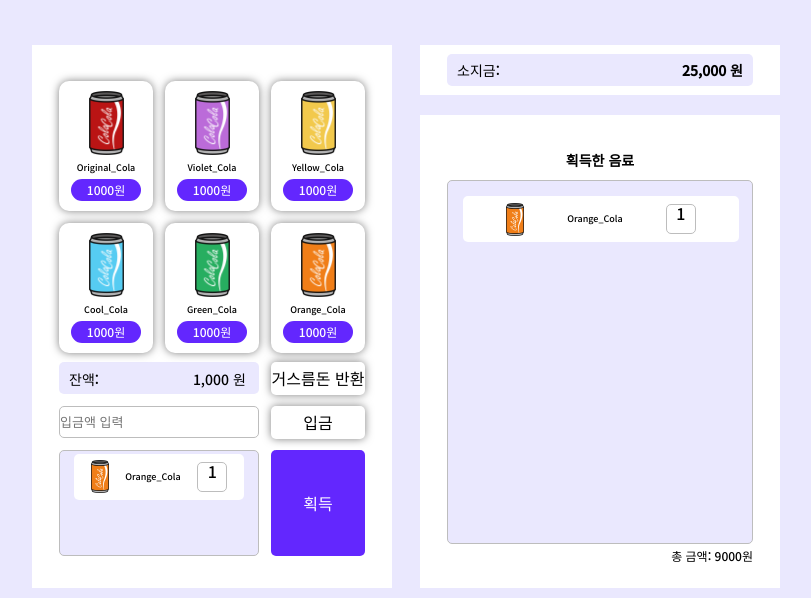
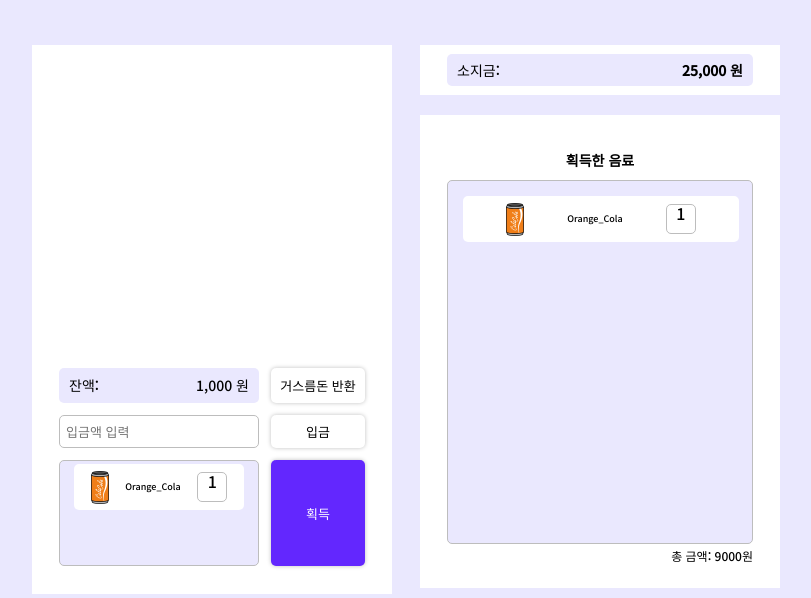
Before and after one commit to yeon1128/Vending_Machine, a plain HTML site: page index.html in a window 1280 px wide. Shown: the part 202-800 px from the top of the page, without its empty margins (234-1045 px from the left). Drawn offline with Linux system fonts and the light colour scheme.

Commit message:
design: 구입관련정보 마크업 및 css 수정

```diff
--- a/index.html
+++ b/index.html
@@ -21,9 +21,9 @@
       <main class="main-wrapper">
         <h2 class="ir">vending-machine</h2>
         <section class="vending-machine">
-          <h3 class="ir">choose drink</h3>
+          <h3 class="ir">음료 정보</h3>
           <ul class="list-drink">
-            <li class="drink">
+            <!-- <li class="drink">
               <button class="button-drink">
                 <img
                   class="img-drink"
@@ -68,19 +68,17 @@
                 <span class="name-drink">Orange_Cola</span>
                 <span class="price-drink">1000원</span>
               </button>
-            </li>
+            </li> -->
           </ul>
 
-          <section class="description-drink">
+          <section class="cont-buy-drink">
             <h3 class="ir">구입 관련 정보</h3>
-            <div class="text-balance">
-              <p class="title-balance">
-                잔액: <span class="num-balance">1,000 원</span>
-              </p>
+            <div class="info-balance">
+              잔액: <span class="num-balance">1,000 원</span>
             </div>
-            <button class="button-balance">거스름돈 반환</button>
-            <input class="input-cash" type="text" placeholder="입금액 입력" />
-            <button class="button-balance">입금</button>
+            <button class="button-return">거스름돈 반환</button>
+            <input class="input-cash" type="number" placeholder="입금액 입력" />
+            <button class="button-put">입금</button>
             <ul class="list-select">
               <li class="box-select">
                 <img class="img2-drink" src="./images/Orange_Cola.png" alt="" />
@@ -88,7 +86,7 @@
                 <span class="count-drink">1</span>
               </li>
             </ul>
-            <button class="button-select">획득</button>
+            <button class="button-get">획득</button>
           </section>
         </section>
 
--- a/style/style.css
+++ b/style/style.css
@@ -49,7 +49,61 @@ body {
   justify-content: space-around;
 }
 
-.list-drink {
+.vending-machine .cont-buy-drink {
+  display: grid;
+  grid-template-columns: 1fr 1fr 1fr;
+  gap: 12px;
+  margin-top: 20px;
+}
+
+.cont-buy-drink .info-balance,
+.cont-buy-drink .input-cash,
+.cont-buy-drink .list-select {
+  grid-column: 1/3;
+  border-radius: 5px;
+}
+
+.cont-buy-drink .info-balance {
+  background-color: #eae8fe;
+  width: 200px;
+  border-radius: 5px;
+  padding: 5px 10px;
+  font-size: 14px;
+  line-height: 25px;
+}
+
+.info-balance .num-balance {
+  float: right;
+}
+
+.cont-buy-drink .button-return,
+.cont-buy-drink .button-get,
+.cont-buy-drink .button-put {
+  /* background-color: #fff; */
+  box-shadow: 0px 0px 4px rgb(0 0 0 / 25%);
+  border-radius: 5px;
+  padding: 6px 0;
+  font-size: 13px;
+  font-weight: 500;
+}
+
+.cont-buy-drink .button-return,
+.cont-buy-drink .button-put {
+  background-color: #fff;
+}
+
+.cont-buy-drink .button-get {
+  background-color: #6327fe;
+  color: #fff;
+}
+
+.cont-buy-drink .input-cash {
+  border: 1px solid #bdbdbd;
+  font-size: 13px;
+  padding: 6px;
+}
+
+.vending-machine .list-drink {
   display: grid;
   grid-template-columns: repeat(3, 94px);
   grid-template-rows: repeat(2, 130px);
@@ -58,11 +112,11 @@ body {
   margin: 0 auto;
 }
 
-.drink {
+.list-drink .drink {
   text-align: center;
 }
 
-.button-drink {
+.drink .button-drink {
   width: 94px;
   height: 130px;
   background-color: #fff;
@@ -97,15 +151,6 @@ body {
   margin: 7px auto 0;
 }
 
-.description-drink {
-  display: grid;
-  grid-template-columns: 200px 94px;
-  grid-template-rows: 32px 32px 106px;
-  column-gap: 12px;
-  row-gap: 12px;
-  margin: 0 auto;
-}
-
 /* 구매 관련 정보 */
 
 /* 소지금 */
@@ -134,33 +179,6 @@ body {
   padding: 25px 27px 26px;
 }
 
-.text-balance {
-  display: flex;
-  justify-content: space-between;
-  background-color: #eae8fe;
-  width: 200px;
-  border-radius: 5px;
-  padding: 5px 10px;
-}
-
-.button-balance {
-  width: 94px;
-  height: 33px;
-  background-color: #fff;
-  border: 0;
-  filter: drop-shadow(0px 0px 4px rgba(0, 0, 0, 0.5));
-  border-radius: 5px;
-}
-
-.title-balance {
-  font-size: 14px;
-  line-height: 25px;
-}
-
-.num-balance {
-  padding-left: 90px;
-}
-
 .form-select {
   display: flex;
   justify-content: space-between;
@@ -178,16 +196,6 @@ body {
   height: 106px;
   border: 1px solid #bdbdbd;
   border-radius: 5px;
-}
-
-.button-select {
-  background-color: #6327fe;
-  border: 0;
-  border-radius: 5px;
-  color: #fff;
-  width: 94px;
-  height: 106px;
-  cursor: pointer;
 }
 
 .img2-drink {
@@ -220,14 +228,6 @@ body {
 }
 
 /* cash */
-
-.input-cash {
-  border: 1px solid #bdbdbd;
-  border-radius: 5px;
-  width: 200px;
-  color: #bdbdbd;
-  font-size: 13px;
-}
 
 /* price */
 .get-drink {
```
